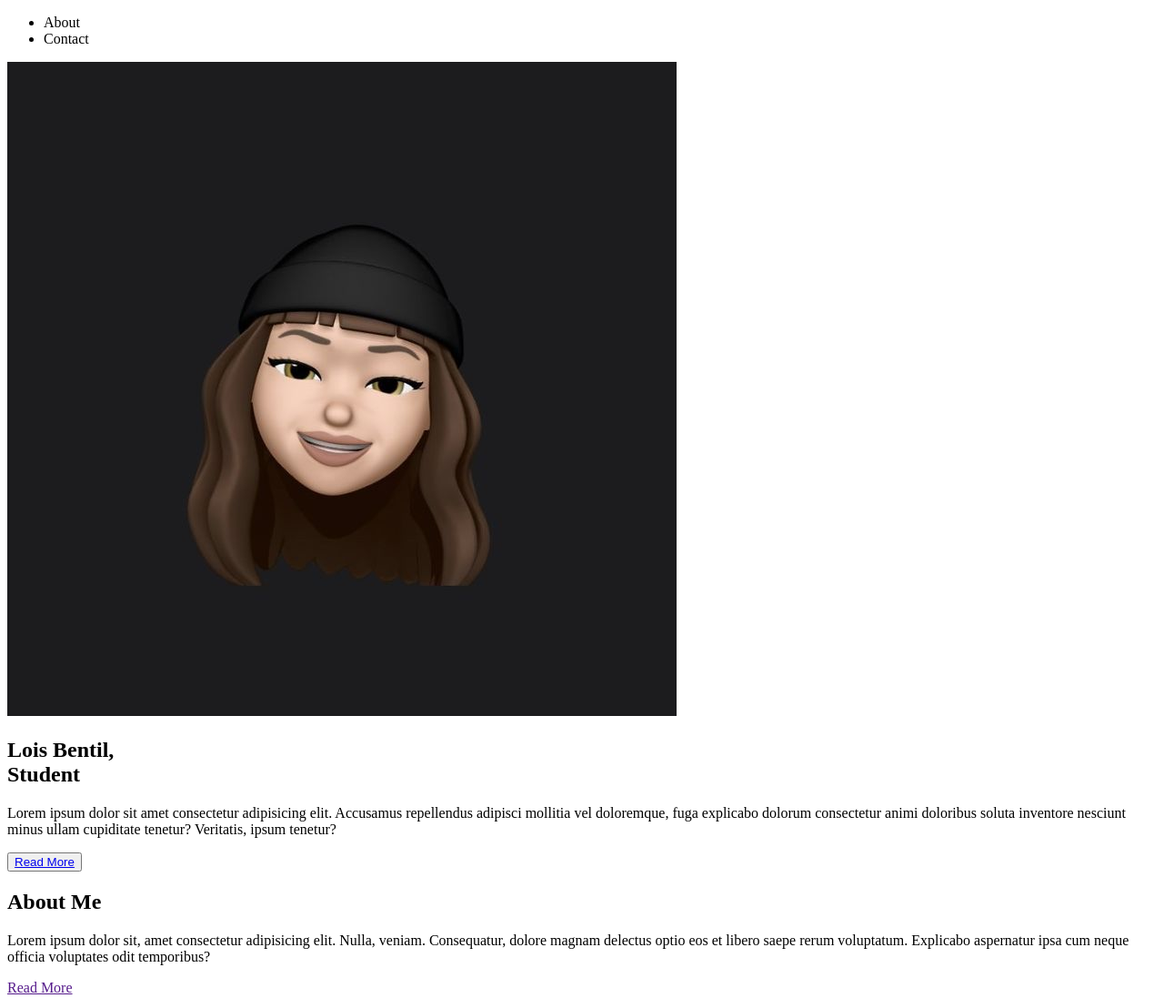
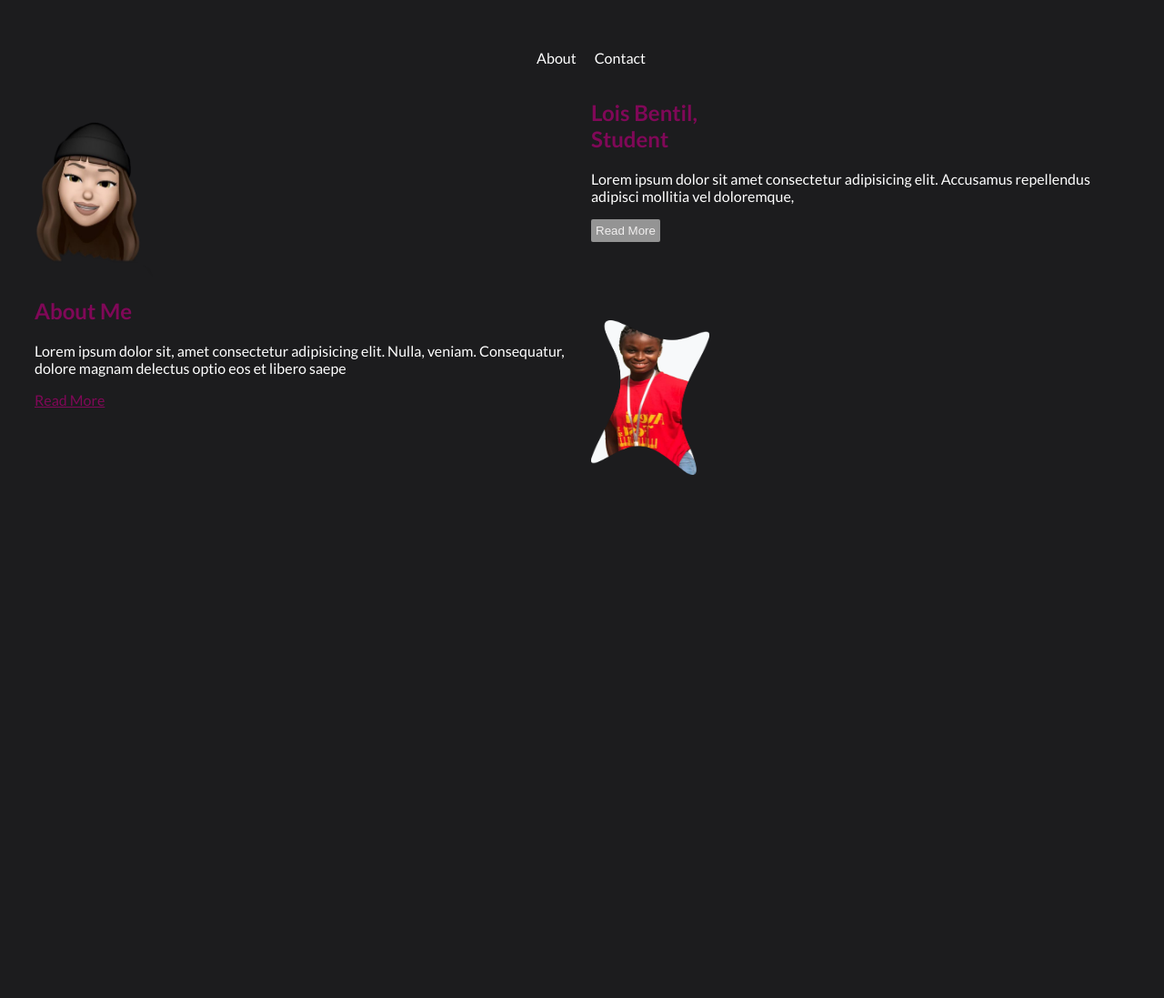
Before and after one commit to Afialolabe/fatima, a plain HTML site: page index.html in a window 1280 px wide. Shown: the whole page at 91% size. After the commit the page ends 800 px from the top, so only its background shows below. Drawn offline with Linux system fonts and the light colour scheme.

Commit message:
other pages created

```diff
--- /dev/null
+++ b/css/style.css
@@ -0,0 +1,102 @@
+@import url("https://fonts.googleapis.com/css2?family=Lato:ital,wght@0,100;0,300;0,400;0,700;0,900;1,100;1,300;1,400;1,700;1,900&family=Open+Sans:ital,wght@0,300..800;1,300..800&display=swap");
+
+html {
+  box-sizing: border-box;
+}
+
+*,
+*::before,
+*::after {
+  box-sizing: inherit;
+}
+
+body {
+  margin: 20;
+  padding: 30px;
+  background-color: #1c1c1e;
+  color: white;
+  font-family: "Lato", sans-serif;
+}
+
+ul {
+  display: flex;
+  justify-content: center;
+  align-items: center;
+}
+
+li {
+  display: flex;
+  flex-direction: column;
+  margin-right: 20px;
+}
+
+li a {
+  color: white;
+  text-decoration: none;
+}
+
+li a:hover {
+  color: #800858;
+}
+
+.intro {
+  display: grid;
+  grid-template-columns: 1fr 1fr;
+  gap: 20px;
+}
+
+img {
+  width: 130px;
+  height: 170px;
+  margin-top: 45px;
+}
+button {
+  padding: 5px;
+  background-color: #949494;
+  border: none;
+  border-radius: 2px;
+}
+
+button a {
+  text-decoration: none;
+  color: rgb(240, 238, 238);
+}
+button:hover a {
+  background-color: #800858;
+  color: white;
+  padding: 7px;
+}
+
+.aboutMe {
+  display: grid;
+  grid-template-columns: 1fr 1fr;
+  gap: 20px;
+  margin: 0;
+}
+
+h2 {
+  color: #800858;
+}
+.aboutMe {
+  margin: 0;
+}
+.aboutMe a {
+  color: #800858;
+  line-height: -3px;
+  /* text-decoration: none; */
+}
+
+
+/* Desktop design */
+/* @media (min-width: 800px) {
+  body {
+    padding: 10rem 10rem;
+    display: flex;
+    justify-content: center;
+    align-items: center;
+  }
+  .blog_page{
+    margin: 0 auto;
+
+  }
+} */
--- a/index.html
+++ b/index.html
@@ -3,40 +3,41 @@
   <head>
     <meta charset="UTF-8" />
     <meta name="viewport" content="width=device-width, initial-scale=1.0" />
-    <link rel="stylesheet" href="css/stylesheet.css" />
+    <link rel="stylesheet" href="css/style.css" />
     <title>I am Fatima</title>
   </head>
   <body>
     <section class="navbar">
       <ul>
-        <li>About</li>
-        <li>Contact</li>
+        <li><a href="#">About</a></li>
+        <li><a href="#">Contact</a></li>
       </ul>
     </section>
     <section class="intro">
       <div class="memoji">
-        <img src="images/download.jpeg" alt="A female memoji" />
+        <img src="images/Background copy.png" alt="A female memoji" />
       </div>
       <div class="mySelf">
         <h2>Lois Bentil, <br />Student</h2>
         <p>
           Lorem ipsum dolor sit amet consectetur adipisicing elit. Accusamus
-          repellendus adipisci mollitia vel doloremque, fuga explicabo dolorum
-          consectetur animi doloribus soluta inventore nesciunt minus ullam
-          cupiditate tenetur? Veritatis, ipsum tenetur?
+          repellendus adipisci mollitia vel doloremque,
         </p>
-        <button><a href="readmore">Read More</a></button>
+        <button><a href="readMore.html">Read More</a></button>
       </div>
     </section>
     <section class="aboutMe">
-      <h2>About Me</h2>
-      <p>
-        Lorem ipsum dolor sit, amet consectetur adipisicing elit. Nulla, veniam.
-        Consequatur, dolore magnam delectus optio eos et libero saepe rerum
-        voluptatum. Explicabo aspernatur ipsa cum neque officia voluptates odit
-        temporibus?
-      </p>
-      <a href="">Read More</a>
+      <div class="me">
+        <h2>About Me</h2>
+        <p>
+          Lorem ipsum dolor sit, amet consectetur adipisicing elit. Nulla,
+          veniam. Consequatur, dolore magnam delectus optio eos et libero saepe
+        </p>
+        <a href="Read.html">Read More</a>
+      </div>
+      <div class="myPicture">
+        <img src="images/Rectangle 1.png" alt="A picture of me" />
+      </div>
     </section>
   </body>
 </html>
```
Also changed, not shown: Read.html (added, +14 -0 lines), readMore.html (added, +13 -0 lines), css/stylesheet.css (deleted), images/Background copy.png (added), images/Rectangle 1.png (added), images/download.jpeg (deleted), images/fa.png (added).
